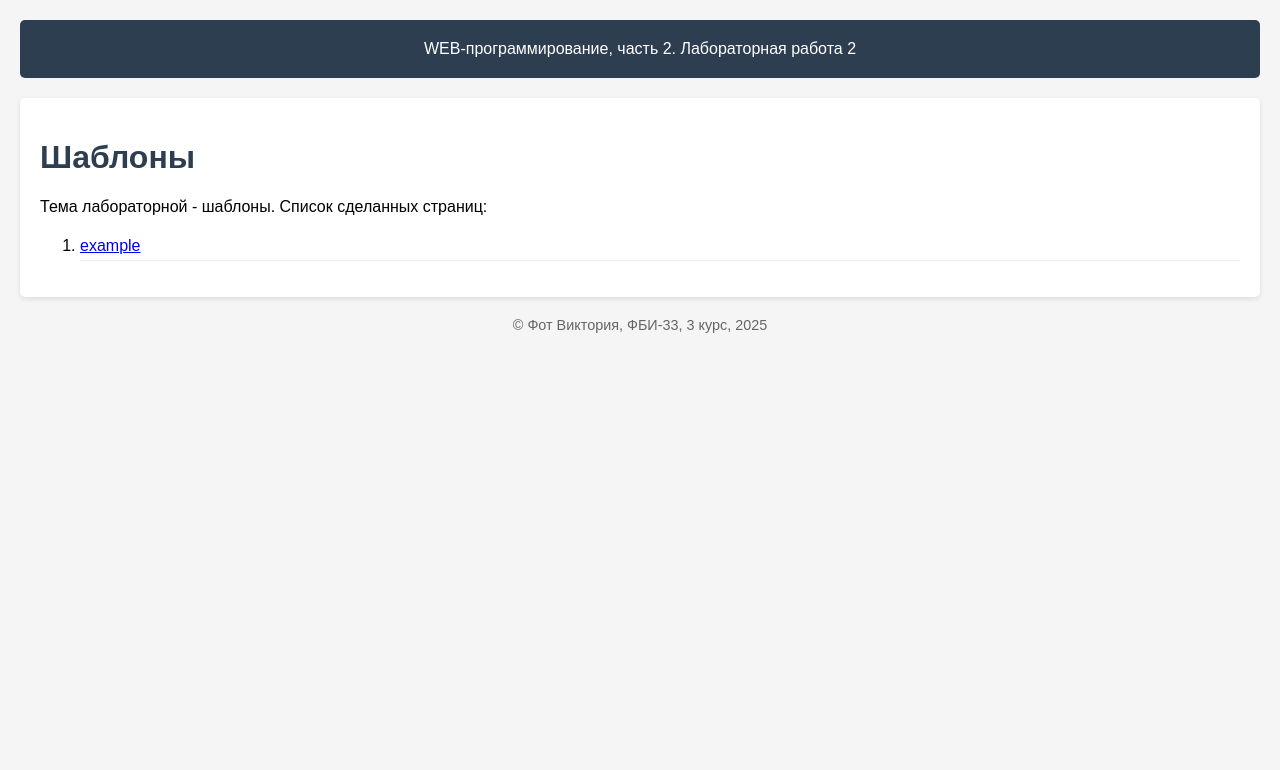
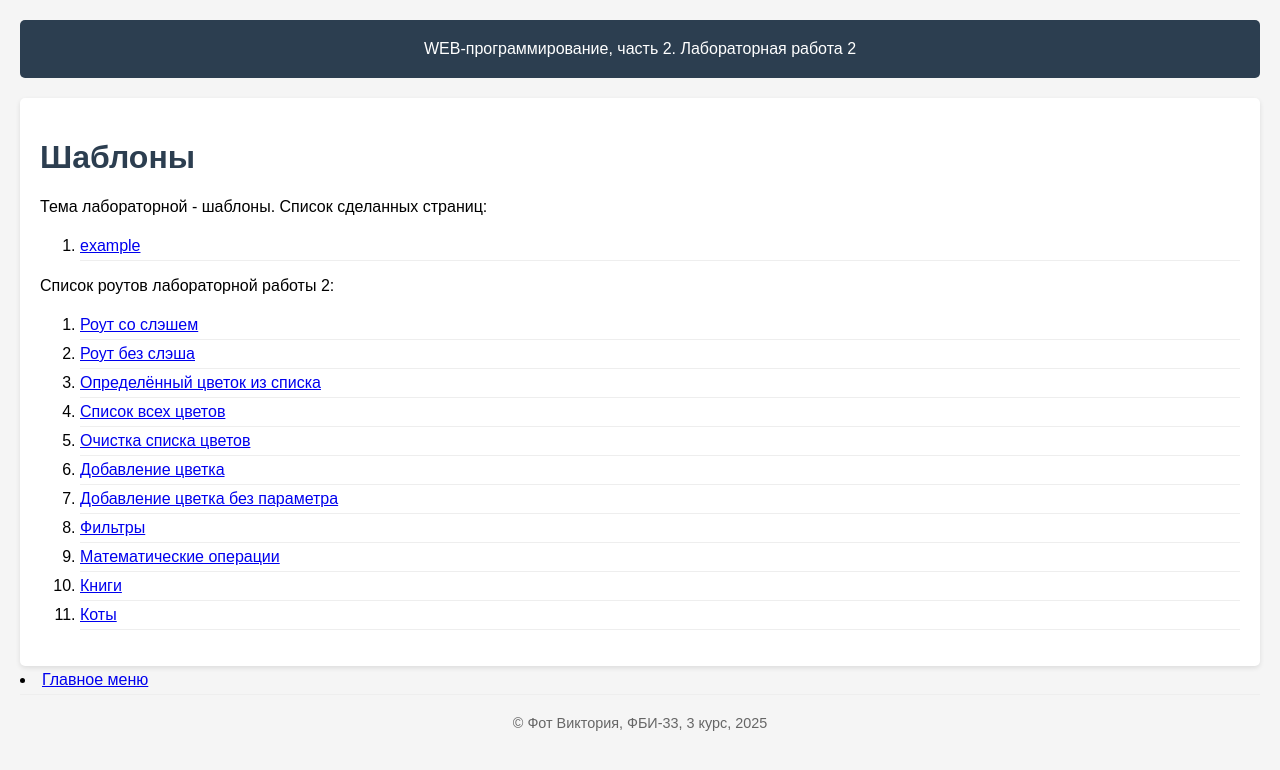
Before and after one commit to Vikafot/web-back-labs, a Flask app: page /lab2/ in a window 1280 px wide. Shown: the top 770 px of the page. Run offline with Flask 3, Linux system fonts and the light colour scheme.

Commit message:
Добавление ссылок

```diff
--- a/app.py
+++ b/app.py
@@ -47,6 +47,7 @@ def index():
         <nav>
             <ul>
                 <li><a href="/lab1">Первая лабораторная</a></li>
+                <li><a href="/lab2">Вторая лабораторная</a></li>
             </ul>
         </nav>
 
@@ -74,7 +75,7 @@ def lab1_index():
         Относится к категории так называемых микрофреймворков — минималистичных каркасов
         веб-приложений, сознательно предоставляющих лишь самые базовые возможности.</p>
 
-        <a href="/">На главную</a>
+        <a href="/index">На главную</a>
 
         <h2>Список роутов лабораторной работы 1</h2>
         <ul>
@@ -256,7 +257,7 @@ def bad_request_error(error):
     <body>
         <h1>400 - Ошибка клиента</h1>
         <p>{message}</p>
-        <a href="/">Вернуться на главную</a>
+        <a href="/index">Вернуться на главную</a>
     </body>
     </html>
     ''', 400
--- a/templates/base.html
+++ b/templates/base.html
@@ -13,6 +13,7 @@
     <main>
         {% block main %}{% endblock %}
     </main>
+    <li><a href="/index">Главное меню</a></li>
     <footer>
         &copy; Фот Виктория, ФБИ-33, 3 курс, 2025
     </footer>
--- a/templates/lab2.html
+++ b/templates/lab2.html
@@ -12,4 +12,40 @@
             <a href="/lab2/example">example</a>
         </li>
     </ol>
+    <div>Список роутов лабораторной работы 2:</div>
+    <ol>
+        <li>
+            <a href="/lab2/a/">Роут со слэшем</a>
+        </li>
+        <li>
+            <a href="/lab2/a">Роут без слэша</a>
+        </li>
+        <li>
+            <a href="/lab2/flowers/1">Определённый цветок из списка</a>
+        </li>
+        <li>
+            <a href="/lab2/flowers/list">Список всех цветов</a>
+        </li>
+        <li>
+            <a href="/lab2/flowers/clear">Очистка списка цветов</a>
+        </li>
+        <li>
+            <a href="/lab2/add_flower/георгина">Добавление цветка</a>
+        </li>
+        <li>
+            <a href="/lab2/add_flower/">Добавление цветка без параметра</a>
+        </li>
+        <li>
+            <a href="/lab2/filters">Фильтры</a>
+        </li>
+        <li>
+            <a href="/lab2/calc">Математические операции</a>
+        </li>
+        <li>
+            <a href="/lab2/books">Книги</a>
+        </li>
+        <li>
+            <a href="/lab2/cats">Коты</a>
+        </li>
+    </ol>
 {% endblock %}
```
